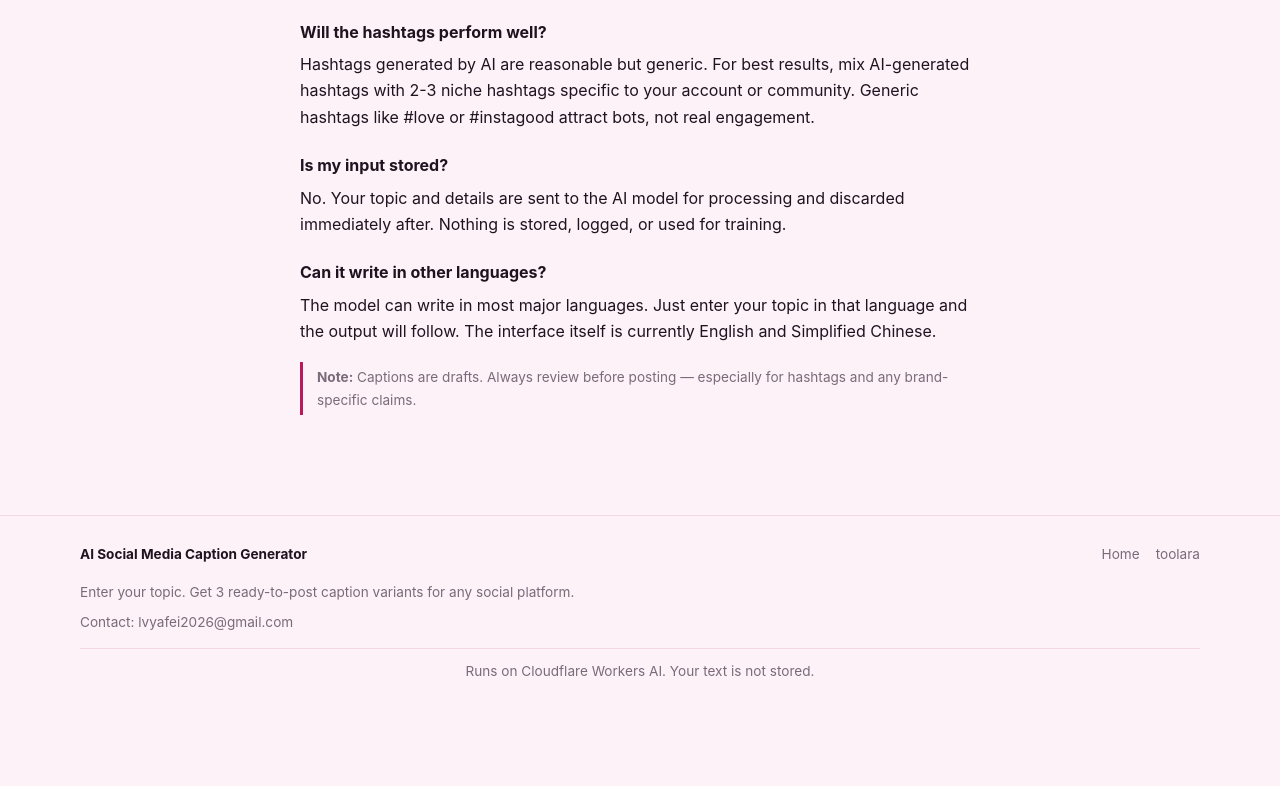
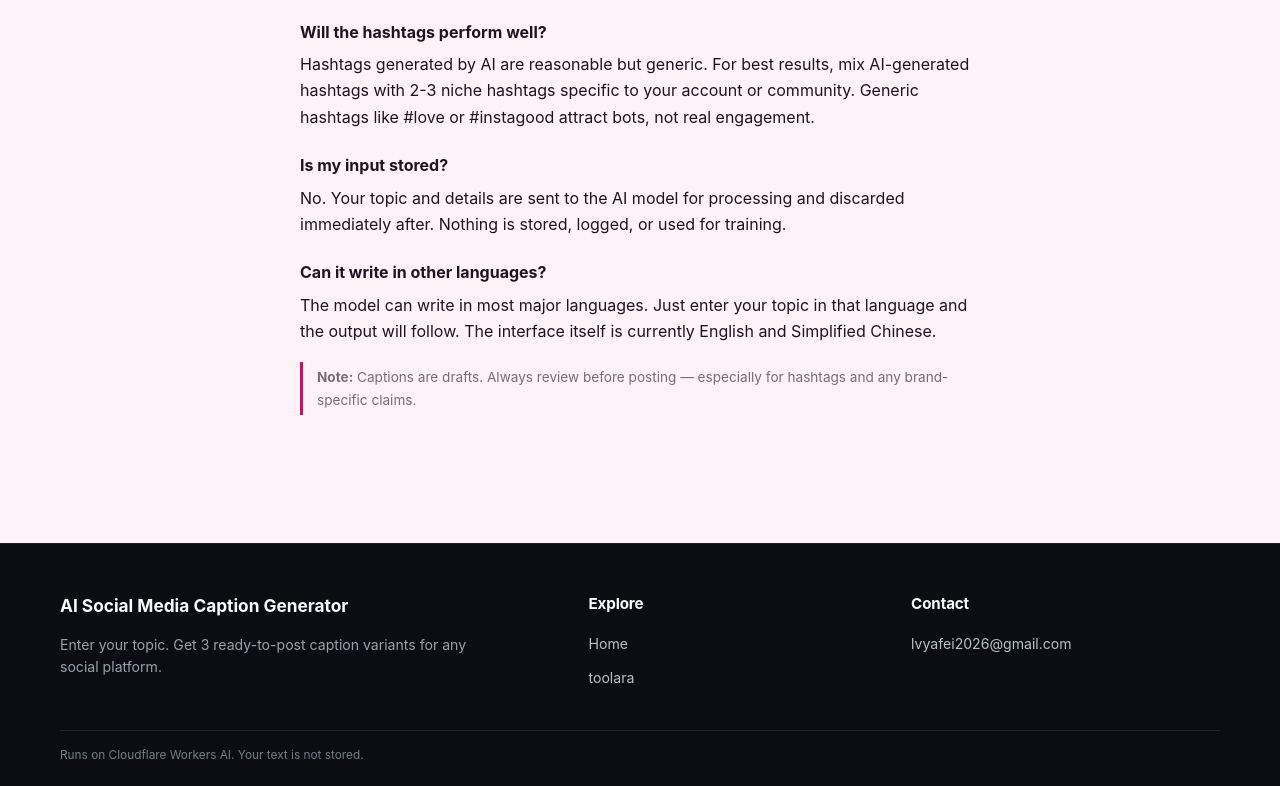
Before and after one commit to lvyafei2026-coder/ai-social-caption-generator, a website: page public/index.html in a window 1280 px wide. Shown: the part 1480-2266 px from the top of the page. Before the commit the page ends 2198 px from the top, so only its background shows below. Drawn offline with Linux system fonts and the light colour scheme.

Commit message:
Use three-column site footers

```diff
--- a/public/css/style.css
+++ b/public/css/style.css
@@ -127,15 +127,17 @@ li { margin-bottom: 8px; line-height: 1.65; }
   .site-nav select { min-width: 118px; }
 }
 
-.site-footer { margin-top: 36px; padding: 28px 20px 36px; border-top: 1px solid var(--border, rgba(100,116,139,0.25)); color: var(--muted, #64748b); font-size: 0.85rem; line-height: 1.6; }
-.site-footer-inner { max-width: 1120px; margin: 0 auto; }
-.site-footer-details { text-align: left; }
-.site-footer-top { display: flex; align-items: center; justify-content: space-between; gap: 16px; flex-wrap: wrap; }
-.site-footer-brand { color: var(--text, #0f1c2e); font-weight: 700; text-decoration: none; }
-.site-footer-nav { display: flex; align-items: center; gap: 16px; flex-wrap: wrap; }
-.site-footer a { color: inherit; text-decoration: none; }
-.site-footer a:hover { color: var(--accent, #2563eb); text-decoration: underline; }
-.site-footer-description { max-width: 760px; margin: 16px 0 8px; }
-.site-footer-contact { margin: 8px 0; }
-.site-footer-privacy { margin: 14px 0 0; padding-top: 12px; border-top: 1px solid var(--border, rgba(100,116,139,0.25)); }
-@media (max-width: 560px) { .site-footer-top { align-items: flex-start; flex-direction: column; gap: 10px; } .site-footer-nav { gap: 12px; } }
+.site-footer { margin-top: 64px !important; padding: 48px 24px 22px !important; background: #0b0d12 !important; border-top: 1px solid rgba(255,255,255,0.08) !important; color: #a6adbb !important; text-align: left !important; font-size: 0.88rem !important; line-height: 1.6; }
+.site-footer-inner { max-width: 1160px; margin: 0 auto; }
+.site-footer-grid { display: grid; grid-template-columns: minmax(0, 1.4fr) minmax(150px, 0.8fr) minmax(200px, 0.9fr); gap: 48px; }
+.site-footer-column { min-width: 0; }
+.site-footer-brand { display: inline-block; color: #f8fafc !important; font-size: 1.08rem; font-weight: 700; text-decoration: none; }
+.site-footer-heading { margin: 0 0 16px !important; color: #f8fafc; font-size: 0.95rem; font-weight: 650; }
+.site-footer-description { max-width: 420px; margin: 14px 0 0 !important; color: #98a1af; }
+.site-footer-nav { display: grid; justify-items: start; gap: 10px; }
+.site-footer a { color: #b9c0cb !important; text-decoration: none; }
+.site-footer a:hover { color: #fff !important; text-decoration: underline; }
+.site-footer-contact { margin: 0 !important; color: #b9c0cb; overflow-wrap: anywhere; }
+.site-footer-bottom { margin-top: 40px; padding-top: 16px; border-top: 1px solid rgba(255,255,255,0.1); color: #747d8a; font-size: 0.74rem; line-height: 1.5; }
+.site-footer-bottom p { margin: 0; }
+@media (max-width: 720px) { .site-footer { padding: 36px 20px 20px !important; } .site-footer-grid { grid-template-columns: 1fr; gap: 28px; } .site-footer-bottom { margin-top: 28px; } } .site-footer-nav { gap: 12px; } }
--- a/public/index.html
+++ b/public/index.html
@@ -143,14 +143,16 @@
 </main>
 
 <footer class="footer site-footer">
-<div class="site-footer-inner"><div class="site-footer-details">
-<div class="site-footer-top">
-<span class="site-footer-brand" data-i18n="title">AI Social Media Caption Generator</span>
-<nav class="site-footer-nav" aria-label="Quick navigation"><a href="/">Home</a><a href="https://toolara.dev/">toolara</a></nav>
+<div class="site-footer-inner">
+<div class="site-footer-grid">
+<section class="site-footer-column">
+<a class="site-footer-brand" href="/"><span class="site-footer-brand" data-i18n="title">AI Social Media Caption Generator</span></a>
+<p class="site-footer-description" data-i18n="subtitle">Enter your topic. Get 3 ready-to-post caption variants for any social platform.</p>
+</section>
+<section class="site-footer-column"><h2 class="site-footer-heading">Explore</h2><nav class="site-footer-nav" aria-label="Quick navigation"><a href="/" data-i18n="navHome">Home</a><a href="https://toolara.dev/">toolara</a></nav></section>
+<section class="site-footer-column"><h2 class="site-footer-heading">Contact</h2><a href="mailto:lvyafei2026@gmail.com">lvyafei2026@gmail.com</a></section>
 </div>
-<p class="site-footer-description" data-i18n="subtitle">Enter your topic. Get 3 ready-to-post caption variants for any social platform.</p>
-<p class="site-footer-contact"><span>Contact:</span> <a href="mailto:lvyafei2026@gmail.com">lvyafei2026@gmail.com</a></p>
-</div><p class="site-footer-privacy" data-i18n="footer">Runs on Cloudflare Workers AI. Your text is not stored.</p>
+<div class="site-footer-bottom"><p class="site-footer-privacy" data-i18n="footer">Runs on Cloudflare Workers AI. Your text is not stored.</p></div>
 </div>
 </footer>
 
```
